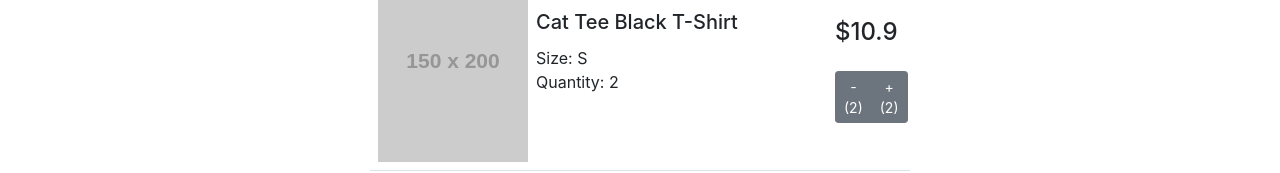
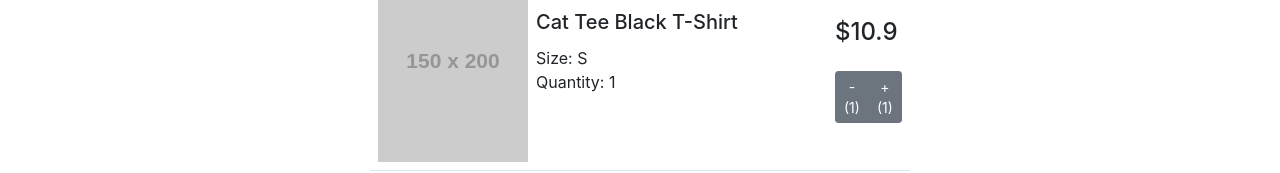
Before and after one commit to dilab/react-simple-cart, a React (Create React App) app: page / in a window 1280 px wide. Shown: the part 720-893 px from the top of the page. Built offline with nearby package versions, Linux system fonts and the light colour scheme.

Commit message:
use the new quanity to demonstrate

```diff
--- a/src/components/CartItem.js
+++ b/src/components/CartItem.js
@@ -13,7 +13,7 @@ function CartItem(props) {
                 <h5 className="card-title mt-5">{props.name}</h5>
                 <ul className="list-unstyled">
                     <li>Size: {props.size}</li>
-                    <li>Quantity: {props.quantity}</li>
+                    <li>Quantity: 1</li>
                 </ul>
             </div>
             <div className="col-md-2 text-right">
@@ -25,8 +25,8 @@ function CartItem(props) {
                 </h4>
 
                 <div className="btn-group" role="group">
-                    <DecreaseItem id={props.id} quantity={props.quantity} />
-                    <IncreaseItem id={props.id} quantity={props.quantity} />
+                    <DecreaseItem id={props.id} />
+                    <IncreaseItem id={props.id} />
                 </div>
 
             </div>
--- a/src/components/DecreaseItem.js
+++ b/src/components/DecreaseItem.js
@@ -6,7 +6,7 @@ class DecreaseItem extends React.Component {
     constructor(props) {
         super(props);
         this.state = {
-            initialQty: this.props.quantity
+            quantity: 1
         };
 
         this.handleClick = this.handleClick.bind(this);
@@ -18,22 +18,21 @@ class DecreaseItem extends React.Component {
                 type="button"
                 className="btn btn-secondary btn-sm"
                 onClick={this.handleClick}
-            > - ({this.state.initialQty})</button>
+            > - ({this.state.quantity})</button>
         )
     }
 
     handleClick() {
         this.setState(state => {
             return {
-                initialQty: state.initialQty - 1
+                quantity: state.quantity - 1
             }
         })
     }
 }
 
 DecreaseItem.propTypes = {
-    id: PropTypes.number,
-    quantity: PropTypes.number
+    id: PropTypes.number
 }
 
 export default DecreaseItem
--- a/src/components/IncreaseItem.js
+++ b/src/components/IncreaseItem.js
@@ -6,8 +6,8 @@ class IncreaseItem extends React.Component {
     constructor(props) {
         super(props);
         this.state = {
-            initialQty: this.props.quantity
-        }
+            quantity: 1
+        };
 
         this.handleClick = this.handleClick.bind(this);
     }
@@ -18,14 +18,14 @@ class IncreaseItem extends React.Component {
                 type="button"
                 className="btn btn-secondary btn-sm"
                 onClick={this.handleClick}
-            > + ({this.state.initialQty})</button>
+            > + ({this.state.quantity})</button>
         )
     }
 
     handleClick() {
         this.setState(state => {
             return {
-                initialQty: state.initialQty + 1
+                quantity: state.quantity + 1
             }
         })
     }
@@ -35,8 +35,7 @@ class IncreaseItem extends React.Component {
 }
 
 IncreaseItem.propTypes = {
-    id: PropTypes.number,
-    quantity: PropTypes.number
+    id: PropTypes.number
 }
 
 export default IncreaseItem
```
